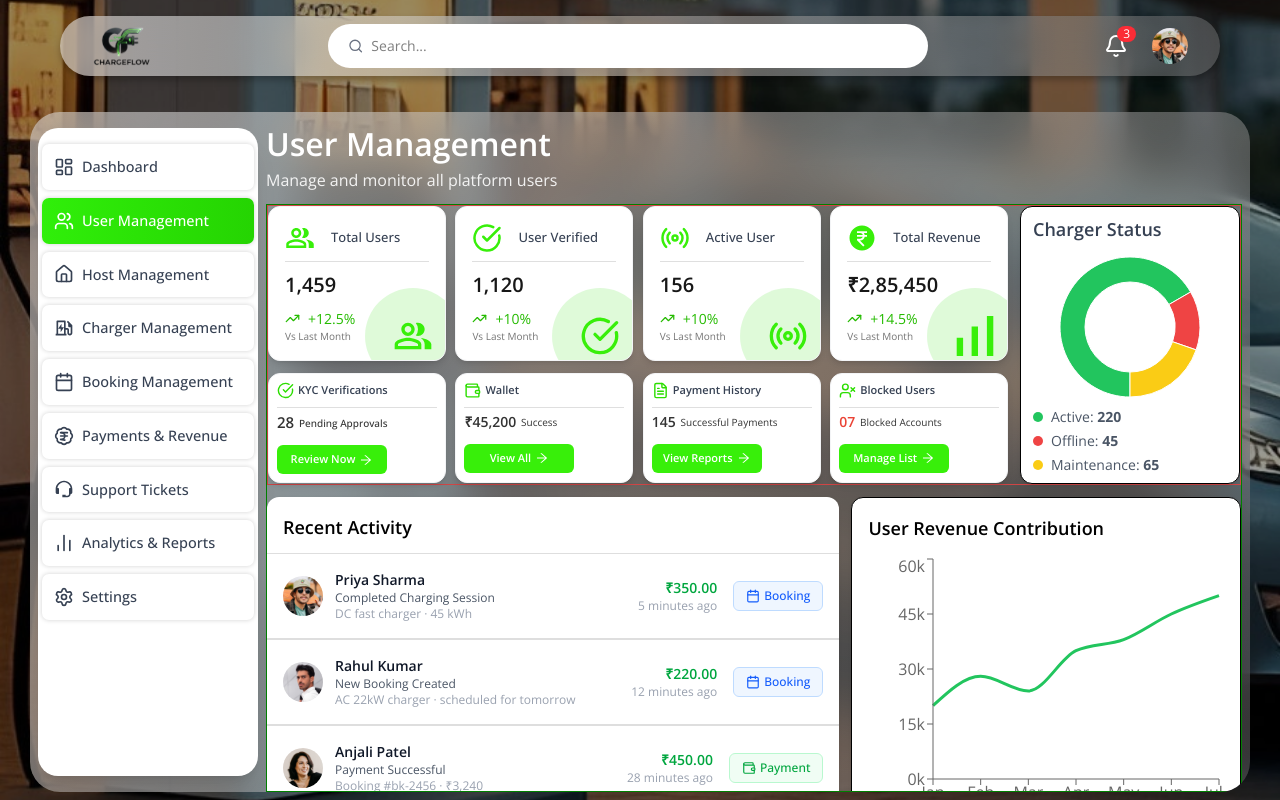
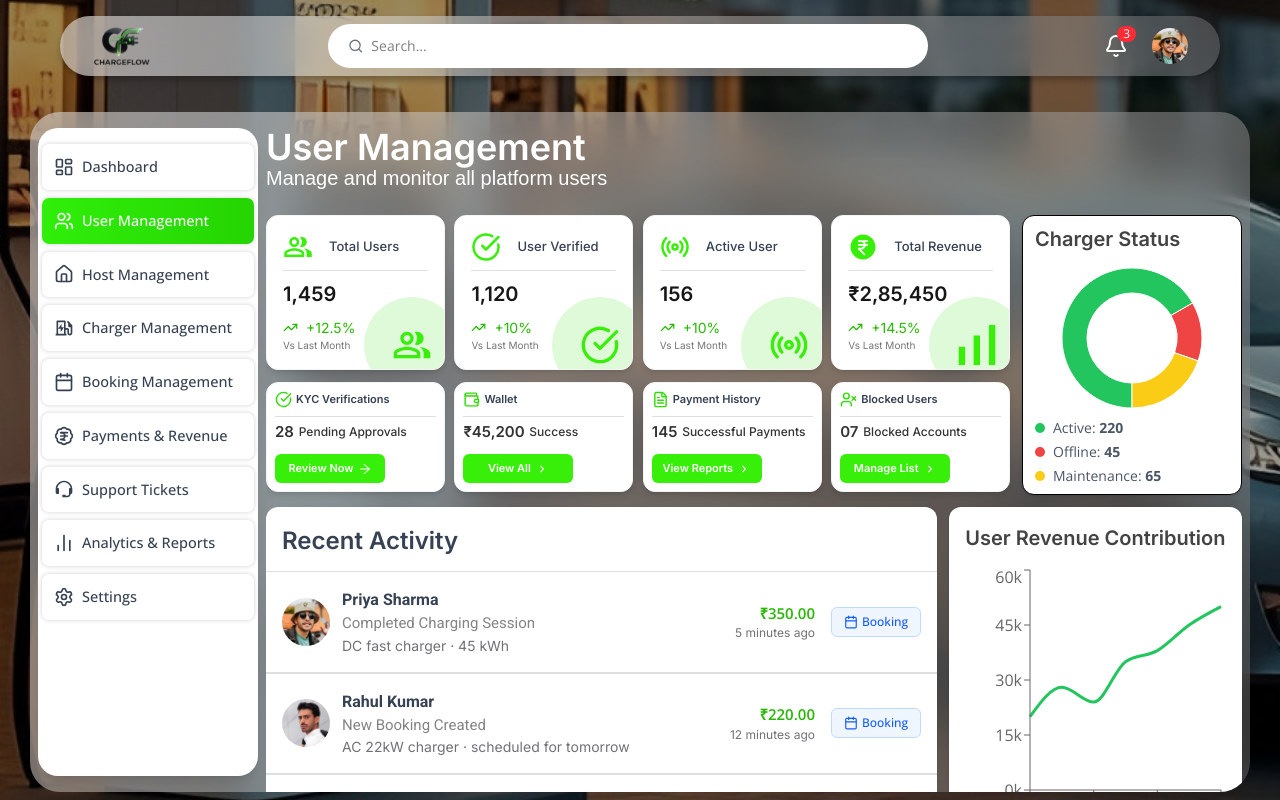
Before and after one commit to ChandaniSahu/ChargeFlow, a Next.js app: page /admin/usermanagement in a window 1280 px wide. Built offline with nearby package versions, Linux system fonts and the light colour scheme.

Commit message:
UI changes done , and routes given for admin

```diff
--- a/app/admin/usermanagement/page.tsx
+++ b/app/admin/usermanagement/page.tsx
@@ -12,6 +12,7 @@ import {
 } from "lucide-react";
 import { LineChart, Line, XAxis, YAxis, Tooltip, ResponsiveContainer, PieChart, Pie, Cell } from "recharts";
 import {
+  MdOutlineKeyboardArrowRight,
   MdOutlinePeopleAlt,
 } from "react-icons/md";
 import { RiMoneyRupeeCircleFill } from "react-icons/ri";
@@ -58,7 +59,7 @@ const actionCards = [
     sub: (
       <div className="flex items-center gap-[0.3rem]">
         <span className="text-[15px] font-semibold">28</span>
-        <span className="text-[10px] font-medium">Pending Approvals</span>
+        <span className="text-[12px] font-medium">Pending Approvals</span>
       </div>
     ),
     btn: "Review Now",
@@ -69,36 +70,36 @@ const actionCards = [
     title: "Wallet",
     sub: (
       <div className="flex items-center gap-[0.3rem]">
-        <span className="text-[14px] font-semibold">₹45,200</span>
-        <span className="text-[10px]">Success</span>
+        <span className="text-[15px] font-semibold">₹45,200</span>
+        <span className="text-[12px]">Success</span>
       </div>
     ),
     btn: "View All",
-    btnIcon: AiOutlineArrowRight,
+    btnIcon: MdOutlineKeyboardArrowRight,
     icon: Wallet,
   },
   {
     title: "Payment History",
     sub: (
       <div className="flex items-center gap-[0.3rem]">
-        <span className="text-[14px] font-semibold">145</span>
-        <span className="text-[10px]">Successful Payments</span>
+        <span className="text-[15px] font-semibold">145</span>
+        <span className="text-[12px]">Successful Payments</span>
       </div>
     ),
     btn: "View Reports",
-    btnIcon: AiOutlineArrowRight,
+    btnIcon: MdOutlineKeyboardArrowRight,
     icon: FileText,
   },
   {
     title: "Blocked Users",
     sub: (
       <div className="flex items-center gap-[0.3rem]">
-        <span className="text-[14px] font-semibold text-[#EA4335]">07</span>
-        <span className="text-[10px]">Blocked Accounts</span>
+        <span className="text-[15px] font-semibold">07</span>
+        <span className="text-[12px]">Blocked Accounts</span>
       </div>
     ),
     btn: "Manage List",
-    btnIcon: AiOutlineArrowRight,
+    btnIcon: MdOutlineKeyboardArrowRight,
     icon: UserX,
   },
 ];
@@ -267,11 +268,11 @@ const getStatusIcon = (status: ActivityItem['status']) => {
 
 // 1. DATA ARRAY
 const userData = [
-  { id: 1, name: 'Priya Singh', email: 'priyasingh@gmail.com', contact: '+91 5678903488', status: 'Active', date: '2024-11-15', bookings: 28, amount: '₹450', paymentStatus: 'Success' },
-  { id: 2, name: 'Rohit Singh', email: 'rohitsingh@gmail.com', contact: '+91 5778433390', status: 'Active', date: '2024-11-15', bookings: 28, amount: '₹450', paymentStatus: 'Pending' },
-  { id: 3, name: 'Sneha Kapoor', email: 'snehakapoor@gmail.com', contact: '+91 1258444907', status: 'Inactive', date: '2024-11-15', bookings: 28, amount: '₹450', paymentStatus: 'Pending' },
-  { id: 4, name: 'Neha Singh', email: 'nehasingh@gmail.com', contact: '+91 3279333487', status: 'Blocked', date: '2024-11-15', bookings: 28, amount: '₹450', paymentStatus: 'Failed' },
-  { id: 5, name: 'Rahul Sharma', email: 'rahulsharma@gmail.com', contact: '+91 7576329420', status: 'Active', date: '2024-11-15', bookings: 28, amount: '₹450', paymentStatus: 'Success' },
+  { id: 1, name: 'Priya Singh', email: 'priyasingh@gmail.com', contact: '+91 5678903488', status: 'Active', date: '2024-11-15', bookings: 28, amount: '₹450', paymentStatus: 'Success' ,imageUrl: "/images/user.jpg", },
+  { id: 2, name: 'Rohit Singh', email: 'rohitsingh@gmail.com', contact: '+91 5778433390', status: 'Active', date: '2024-11-15', bookings: 28, amount: '₹450', paymentStatus: 'Pending' ,imageUrl: "/images/user3.jpg", },
+  { id: 3, name: 'Sneha Kapoor', email: 'snehakapoor@gmail.com', contact: '+91 1258444907', status: 'Inactive', date: '2024-11-15', bookings: 28, amount: '₹450', paymentStatus: 'Pending',imageUrl: "/images/user1.jpg", },
+  { id: 4, name: 'Neha Singh', email: 'nehasingh@gmail.com', contact: '+91 3279333487', status: 'Blocked', date: '2024-11-15', bookings: 28, amount: '₹450', paymentStatus: 'Failed',imageUrl: "/images/user2.jpg", },
+  { id: 5, name: 'Rahul Sharma', email: 'rahulsharma@gmail.com', contact: '+91 7576329420', status: 'Active', date: '2024-11-15', bookings: 28, amount: '₹450', paymentStatus: 'Success',imageUrl: "/images/user.jpg", },
 ];
 
 // 2. ICON SWITCH CASE HELPER
@@ -311,15 +312,15 @@ const filteredUsers = userData.filter(user => {
     <div className="mt-2 mx-2 desktop:mx-0 desktop:mr-2 flex flex-col desktop:w-[1010px]">
       {/* HEADER */}
       <div className="mb-3">
-        <h1 className="text-[32px] font-semibold text-white">User Management</h1>
-        <p className="text-[16px] text-white/90">
+        <h1 className="font-inter font-semibold desktop:text-[36px] desktop:mb-0 mb-1 text-[30px] text-white">User Management</h1>
+        <p className="font-arial text-white desktop:text-[20px] text-[15px] mb-3 -mt-2 leading-[19px] desktop:leading-tight">
           Manage and monitor all platform users
         </p>
       </div>
 
-      <div className="space-y-3 flex-1 overflow-y-auto no-scrollbar green">
+      <div className="space-y-3 flex-1 overflow-y-auto no-scrollbar">
         {/* STATS + ACTIONS + CHARGER STATUS */}
-        <div className="flex flex-col lg:flex-row gap-3 items-stretch  w-full red">
+        <div className="flex flex-col lg:flex-row gap-3 items-stretch  w-full">
           {/* LEFT COLUMN */}
           <div className="flex-1 space-y-3 h-full">
             {/* STATS */}
@@ -331,12 +332,12 @@ const filteredUsers = userData.filter(user => {
                 return (
                   <div
                     key={i}
-                    className="relative bg-white rounded-xl p-4 shadow-md border border-gray-100 overflow-hidden"
+                    className="font-inter relative bg-white rounded-xl p-4 shadow-md border border-gray-100 overflow-hidden"
                   >
                     {/* TOP ICON */}
                     <div className="flex gap-4 items-center mb-2">
                       <TopIcon className="text-[#38EF0A]" size={30} />
-                      <p className="text-[13px] text-[#364153] font-medium">
+                      <p className=" text-[13px] text-[#364153] font-medium">
                         {s.title}
                       </p>
                     </div>
@@ -348,7 +349,7 @@ const filteredUsers = userData.filter(user => {
 
                     {/* GROWTH */}
                     <div className="flex flex-col gap-1 mt-2">
-                      <span className="text-[#25BB00] text-[14px] flex items-center gap-2">
+                      <span className="font-regular  text-[#25BB00] text-[14px] flex items-center gap-2">
                         <TrendingUp size={15} />
                         {s.growth}
                       </span>
@@ -375,7 +376,7 @@ const filteredUsers = userData.filter(user => {
                 return (
                   <div
                     key={i}
-                    className="bg-white p-2 rounded-xl shadow-md border border-gray-100"
+                    className="font-inter bg-white p-2 rounded-xl shadow-md border border-gray-100"
                   >
                     {/* TOP ICON + TITLE */}
                     <div className="flex items-center gap-1 mb-2">
@@ -386,7 +387,7 @@ const filteredUsers = userData.filter(user => {
                     </div>
 
                     {/* SUB TEXT */}
-                    <div className="text-[#333333] mb-3 border-t-[1.5px] border-[#DFDFDF] pt-1 text-sm">
+                    <div className="font-medium text-[#333333] mb-3 border-t-[1.5px] border-[#DFDFDF] pt-1 text-sm">
                       {a.sub}
                     </div>
 
@@ -403,7 +404,7 @@ const filteredUsers = userData.filter(user => {
 
           {/* CHARGER STATUS */}
           <div className="w-full lg:w-[220px]  bg-white rounded-xl shadow border px-3 py-2 h-full flex flex-col">
-            <h3 className="text-lg font-semibold text-gray-700 mb-1">
+            <h3 className="font-inter text-[20px] font-semibold text-[#434343] mb-1">
               Charger Status
             </h3>
 
@@ -441,10 +442,10 @@ const filteredUsers = userData.filter(user => {
         </div>
 
         {/* RECENT ACTIVITY + REVENUE CONTRIBUTION */}
-        <div className="grid grid-cols-1 lg:grid-cols-[minmax(0,60%)_minmax(0,40%)] gap-3">
+        <div className="grid grid-cols-1 lg:grid-cols-[minmax(0,70%)_minmax(0,30%)] gap-3">
           {/* RECENT ACTIVITY */}
           <div className="bg-white rounded-xl p-4 shadow">
-            <h3 className="text-lg font-semibold mb-3">Recent Activity</h3>
+            <h3 className="font-inter text-[24px] font-semibold text-[#364153] mb-3">Recent Activity</h3>
 
             {/* LIST WRAPPER */}
             <div className="max-h-[260px] overflow-y-auto no-scrollbar -mx-4 border-t border-[#DEDEDE]">
@@ -461,23 +462,23 @@ const filteredUsers = userData.filter(user => {
                       <img
                         src={a.imageUrl}
                         alt={a.name}
-                        className="w-10 h-10 rounded-full object-cover"
+                        className="w-12 h-12 rounded-full object-cover"
                       />
 
                       <div>
-                        <p className="font-semibold text-sm text-gray-900">{a.name}</p>
-                        <p className="text-xs text-gray-600">{a.title}</p>
-                        <p className="text-xs text-gray-400">{a.subTitle}</p>
+                        <p className="font-roboto font-semibold text-[16px] text-[#364153]">{a.name}</p>
+                        <p className="font-roboto font-regular text-[15px] text-[#848484]">{a.title}</p>
+                        <p className="font-inter font-regular text-[14px] text-[#707274]">{a.subTitle}</p>
                       </div>
                     </div>
 
                     {/* RIGHT */}
                     <div className="flex items-center gap-4">
                       <div className="text-right">
-                        {a.amount && <p className="text-green-600 font-semibold text-sm">
+                        {a.amount && <p className="font-roboot text-[#29B605] font-semibold text-[15px]">
                           {a.amount}
                         </p>}
-                        <p className="text-xs text-gray-400">{a.time}</p>
+                        <p className="font-inter text-[12px] text-[#707274]">{a.time}</p>
                       </div>
 
                       <span
@@ -497,8 +498,8 @@ const filteredUsers = userData.filter(user => {
 
 
           {/* USER REVENUE CONTRIBUTION */}
-          <div className="bg-white rounded-xl p-4 shadow border">
-            <h3 className="text-lg font-semibold mb-3">User Revenue Contribution</h3>
+          <div className="bg-white rounded-xl p-4 shadow">
+            <h3 className="font-inter text-[#434343] text-[20px] font-semibold mb-3">User Revenue Contribution</h3>
             <ResponsiveContainer width="100%" height={260}>
               <LineChart data={revenueData}>
                 <XAxis dataKey="month" />
@@ -511,14 +512,14 @@ const filteredUsers = userData.filter(user => {
         </div>
 
         {/* search & filter functionality */}
-        <div className="bg-white p-4 w-[973px]">
+        <div className="bg-white p-4 w-[973px] rounded-[16px]">
         <div className="flex flex-col md:flex-row gap-4 mb-6 items-center">
         <div className="relative flex-1 ">
           <Search className="absolute left-3 top-1/2 -translate-y-1/2 text-gray-400" size={20} />
           <input
             type="text"
             placeholder="Search by name or email..."
-            className="w-full pl-8 pr-4 py-2.5 rounded-lg border border-green-400 focus:outline-none focus:ring-2 focus:ring-green-200"
+            className="w-full pl-8 pr-4 py-2.5 rounded-[10px] border border-[#B7B7B7] shadow-[0px_2px_6.3px_0px_#00000026] focus:outline-none focus:ring-2 focus:ring-green-200"
             onChange={(e) => setSearchTerm(e.target.value)}
           />
         </div>
@@ -574,7 +575,7 @@ const filteredUsers = userData.filter(user => {
                 <tr key={user.id} className="hover:bg-gray-50 transition-colors">
                   <td className="px-6 py-4">
                     <div className="flex items-center gap-3">
-                      <div className="w-10 h-10 rounded-full bg-gray-200 flex-shrink-0" />
+                      <img src={user.imageUrl} className="w-12 h-12 rounded-full"/>
                       <div>
                         <div className="font-semibold text-gray-800 text-sm">{user.name}</div>
                         <div className="text-xs text-gray-400">{user.email}</div>
--- a/app/components/DashboardHero.tsx
+++ b/app/components/DashboardHero.tsx
@@ -132,7 +132,7 @@ export default function HeroSection() {
                   </button>
 
                   <button
-                  onClick={() => window.location.href = "/admin"}
+                  onClick={() => window.location.href = "/admin/dashboard"}
                   className="flex items-center  bg-white pl-1 pr-3 py-1 rounded-lg  cursor-pointer">
                     <span className="text-[18px]">📍</span>
                     Nearest
```
